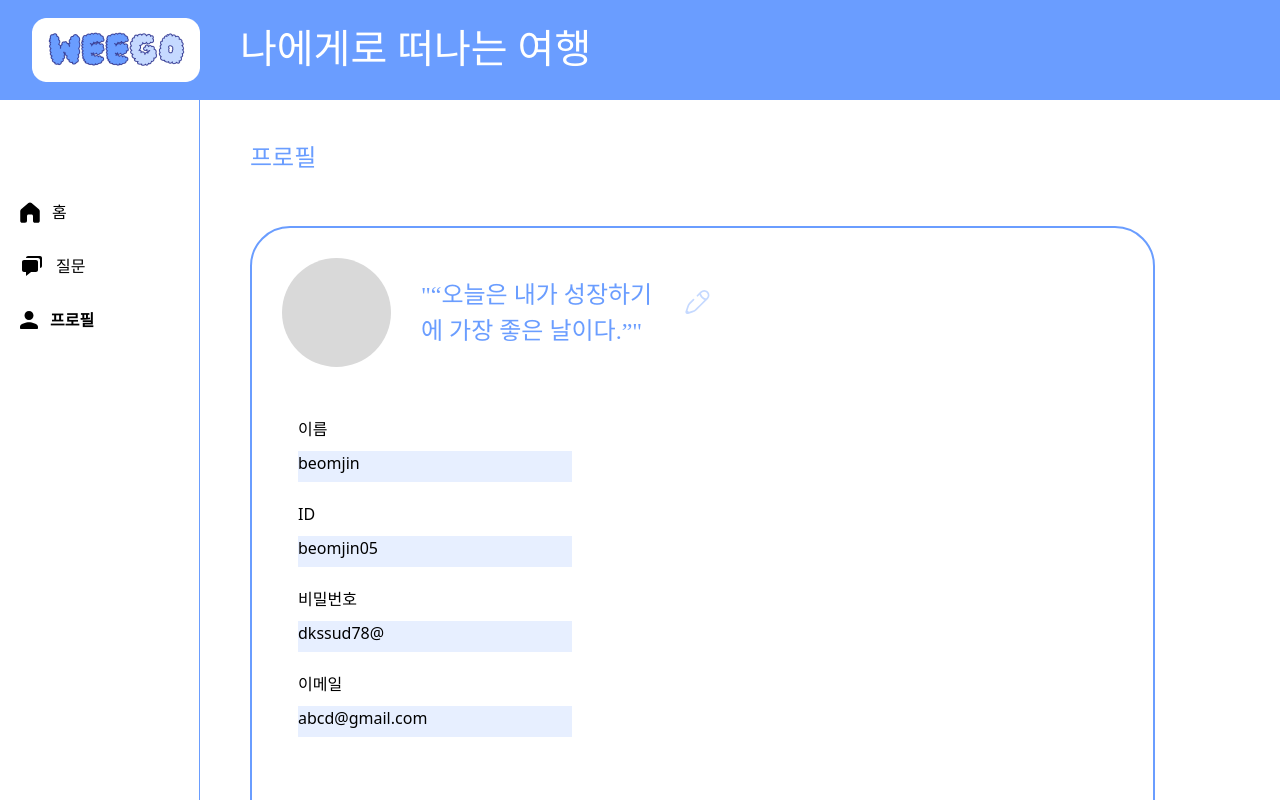
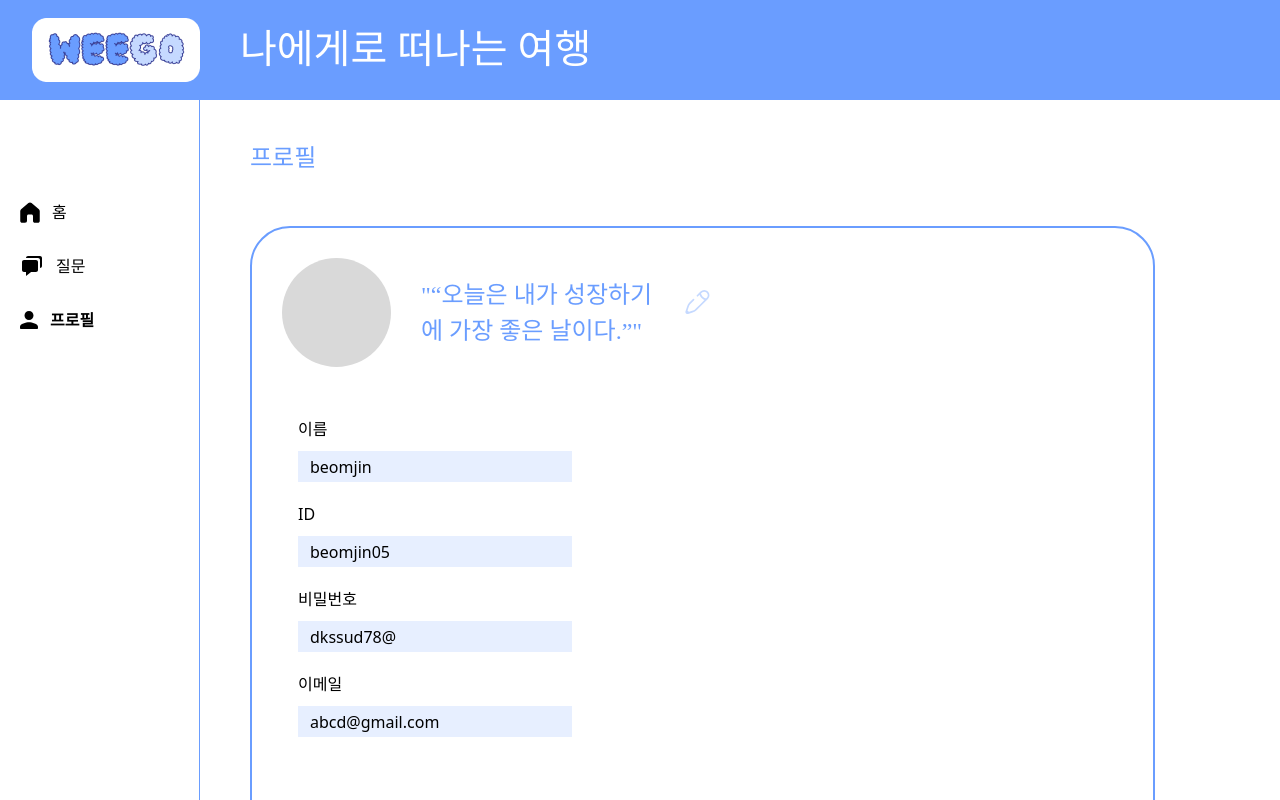
Before and after one commit to Highthon-Dream/app, a React (Create React App) app: page /profile in a window 1280 px wide. Shown: the top 800 px of the page. Built offline with nearby package versions, Linux system fonts and the light colour scheme; a small style sheet from the web is missing; a web font is replaced by a local one.

Commit message:
Update profile info box

```diff
--- a/src/pages/Profile.tsx
+++ b/src/pages/Profile.tsx
@@ -18,7 +18,6 @@ const Profile = () => {
   const [myQuestionList, setMyQuestionList] = useState<
     { id: number; title: string; content: string }[]
   >([]);
-  const [profileInfo, setProfileInfo] = useState({});
   const [isAdd, setIsAdd] = useState(false);
   const [addTitle, setAddTitle] = useState("");
   const [addContent, setAddContent] = useState("");
@@ -87,19 +86,19 @@ const Profile = () => {
           <div className="flex flex-col items-center float-left ml-4 gap-y-[20px]">
             <div className="flex flex-col items-start gap-y-[10px]">
               <span>이름</span>
-              <div className="w-[274px] h-[31px] bg-[#E7EFFF]">beomjin</div>
+              <div className="w-[274px] h-[31px] bg-[#E7EFFF] pl-3 flex items-center">beomjin</div>
             </div>
             <div className="flex flex-col items-start gap-y-[10px]">
               <span>ID</span>
-              <div className="w-[274px] h-[31px] bg-[#E7EFFF]">beomjin05</div>
+              <div className="w-[274px] h-[31px] bg-[#E7EFFF] pl-3 flex items-center">beomjin05</div>
             </div>
             <div className="flex flex-col items-start gap-y-[10px]">
               <span>비밀번호</span>
-              <div className="w-[274px] h-[31px] bg-[#E7EFFF]">dkssud78@</div>
+              <div className="w-[274px] h-[31px] bg-[#E7EFFF] pl-3 flex items-center">dkssud78@</div>
             </div>
             <div className="flex flex-col items-start gap-y-[10px]">
               <span>이메일</span>
-              <div className="w-[274px] h-[31px] bg-[#E7EFFF]">abcd@gmail.com</div>
+              <div className="w-[274px] h-[31px] bg-[#E7EFFF] pl-3 flex items-center">abcd@gmail.com</div>
             </div>
           </div>
         </div>
```
